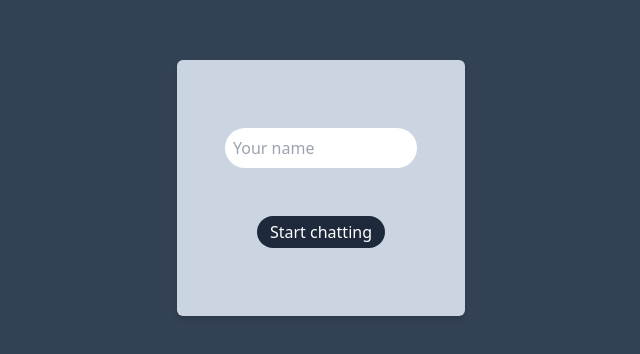
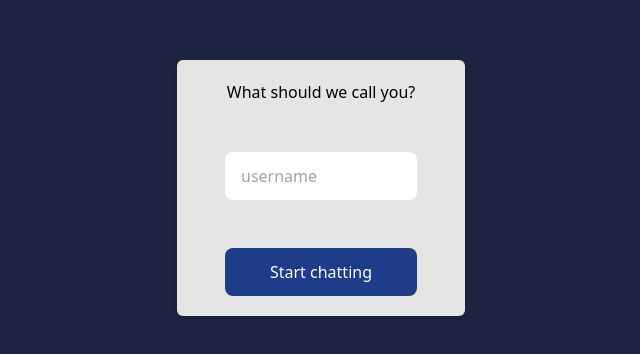
Before and after one commit to emefaAngela/local-chat, a React (Create React App) app: page / in a window 1280 px wide. Shown: the part 212-566 px from the top of the page, without its empty margins (319-959 px from the left). Built offline with nearby package versions, Linux system fonts and the light colour scheme.

Commit message:
styling log in page

```diff
--- a/src/login.js
+++ b/src/login.js
@@ -9,11 +9,12 @@ const Login = () => {
         sessionStorage.setItem('username', name);
     }
     return (
-        <div className="h-screen w-screen flex m-auto justify-center items-center bg-slate-700">
+        <div className="h-screen w-screen flex m-auto justify-center items-center bg-[#1E243F]">
 
-            <div className="w-72 h-64 rounded-md shadow-md flex flex-col m-auto justify-center space-y-12 bg-slate-300">
-                <input type="text" value={name } placeholder="Your name" onChange={handleSetName} className="w-48 mx-12 h-10 rounded-full bg-white outline-none px-2" />
-                <button className="bg-slate-800 text-white py-1 px-2 rounded-full m-auto w-32"><a onClick={handleLogin} href='/chat'>Start chatting</a></button>
+            <div className="w-72 h-64 rounded-md shadow-md flex flex-col m-auto justify-center items-center space-y-12 bg-[#E5E5E5]">
+                <div className="">What should we call you?</div>
+                <input type="text" value={name } placeholder="username" onChange={handleSetName} className="w-48 mx-12  rounded-lg bg-white text-[#9CA3AF] outline-none px-4 py-3" />
+                <button className="bg-[#1F3C88] text-white py-3 px-4 rounded-lg m-auto w-48"><a onClick={handleLogin} href='/chat'>Start chatting</a></button>
 
             </div>
         </div>
```
